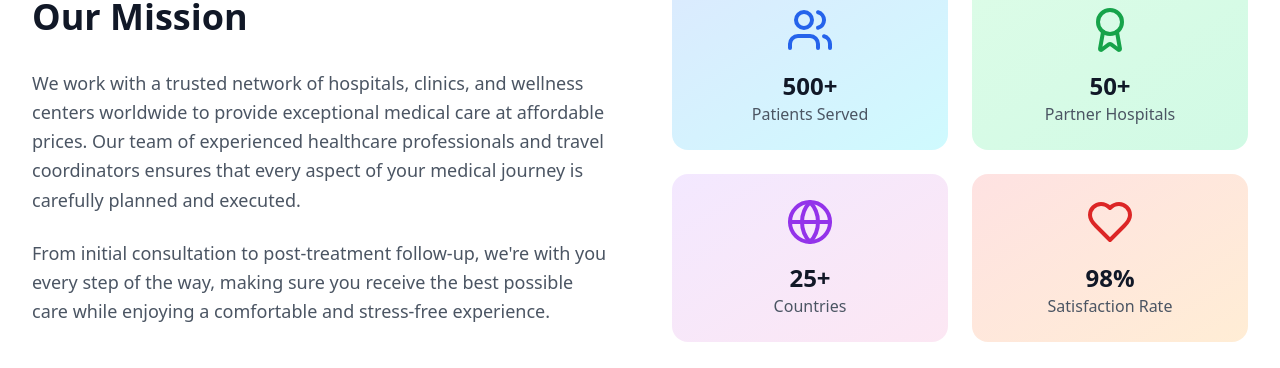
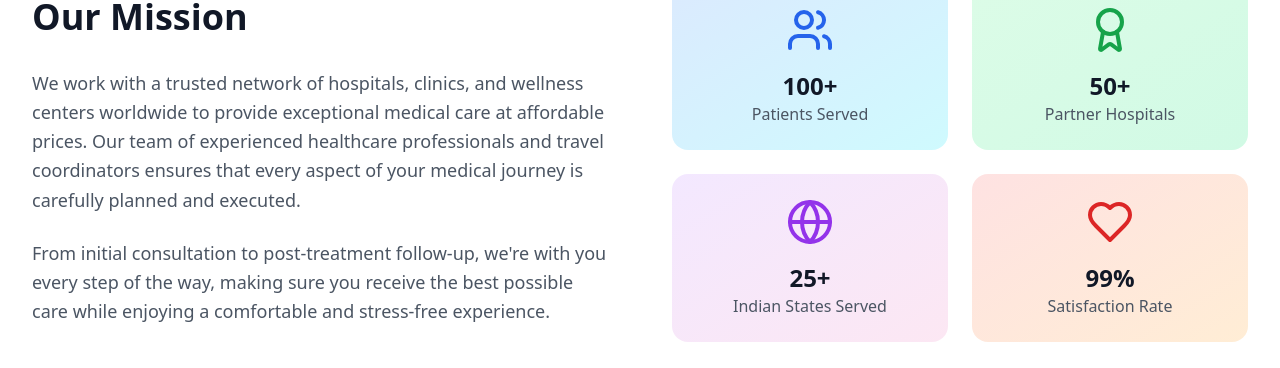
Before and after one commit to shaheerkhanm/tibbway, a React (Vite) app: page /about in a window 1280 px wide. Shown: the part 508-876 px from the top of the page. Built offline with nearby package versions, Linux system fonts and the light colour scheme.

Commit message:
Update statistics displayed on About page

```diff
--- a/src/pages/About.tsx
+++ b/src/pages/About.tsx
@@ -41,7 +41,7 @@ const About = () => {
             <div className="grid grid-cols-2 gap-6">
               <div className="bg-gradient-to-br from-blue-100 to-cyan-100 rounded-2xl p-6 text-center">
                 <Users className="w-12 h-12 text-blue-600 mx-auto mb-4" />
-                <div className="text-2xl font-bold text-gray-900">500+</div>
+                <div className="text-2xl font-bold text-gray-900">100+</div>
                 <div className="text-gray-600">{t('patientsServed')}</div>
               </div>
               <div className="bg-gradient-to-br from-green-100 to-emerald-100 rounded-2xl p-6 text-center">
@@ -52,11 +52,11 @@ const About = () => {
               <div className="bg-gradient-to-br from-purple-100 to-pink-100 rounded-2xl p-6 text-center">
                 <Globe className="w-12 h-12 text-purple-600 mx-auto mb-4" />
                 <div className="text-2xl font-bold text-gray-900">25+</div>
-                <div className="text-gray-600">{t('countries')}</div>
+                <div className="text-gray-600">{t('Indian States Served')}</div>
               </div>
               <div className="bg-gradient-to-br from-red-100 to-orange-100 rounded-2xl p-6 text-center">
                 <Heart className="w-12 h-12 text-red-600 mx-auto mb-4" />
-                <div className="text-2xl font-bold text-gray-900">98%</div>
+                <div className="text-2xl font-bold text-gray-900">99%</div>
                 <div className="text-gray-600">{t('satisfactionRate')}</div>
               </div>
             </div>
```
